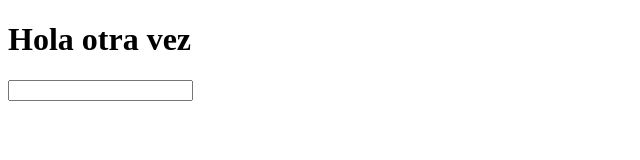
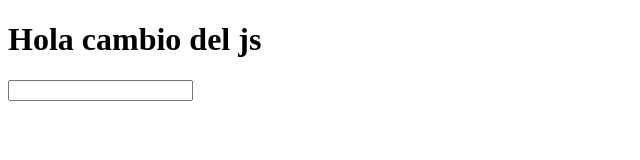
Before and after one commit to Isa-V/test-teclado, a plain HTML site: page index.html in a window 1280 px wide. Shown: the whole page, without its empty margins (0-640 px from the left). Drawn offline with Linux system fonts and the light colour scheme.

```diff
--- a/index.html
+++ b/index.html
@@ -7,7 +7,7 @@
     <title>Document</title>
 </head>
 <body>
-    <h1 id="titulo">Hola otra vez</h1>
+    <h1 id="titulo">Hola cambio del js</h1>
     <input type="email" name="" id="">
 
     <script src="script.js"></script>
```
